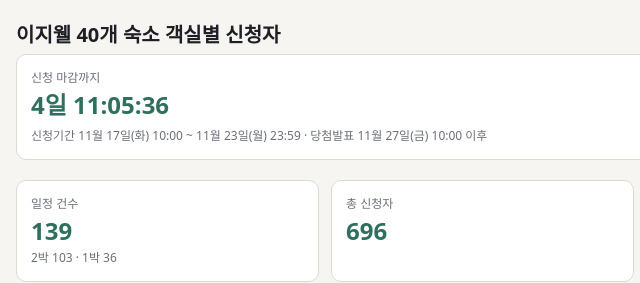
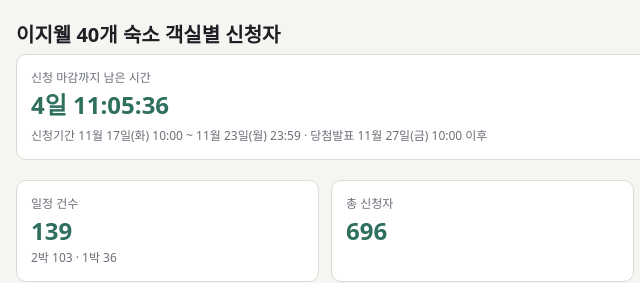
Before and after one commit to rkdtnsgh630/ezwel-rooms, a plain HTML site: page index.html in a window 1280 px wide. Shown: the top 283 px of the page, 0-640 px from the left. Drawn offline with Linux system fonts and the light colour scheme.

Commit message:
카운트다운 문구에 남은 시간 표시
Co-Authored-By: Claude Haiku 5.5 <noreply@anthropic.com>

```diff
--- a/index.html
+++ b/index.html
@@ -206,8 +206,8 @@ function start() {
   function tick() {
     var now = Date.now();
     var target, text;
-    if (now < START) { target = START; text = "신청 시작까지"; }
-    else if (now <= END) { target = END; text = "신청 마감까지"; }
+    if (now < START) { target = START; text = "신청 시작까지 남은 시간"; }
+    else if (now <= END) { target = END; text = "신청 마감까지 남은 시간"; }
     else { label.textContent = "신청 기간 종료"; time.textContent = "-"; return; }
     var s = Math.floor((target - now) / 1000);
     var d = Math.floor(s / 86400); s = s % 86400;
```
